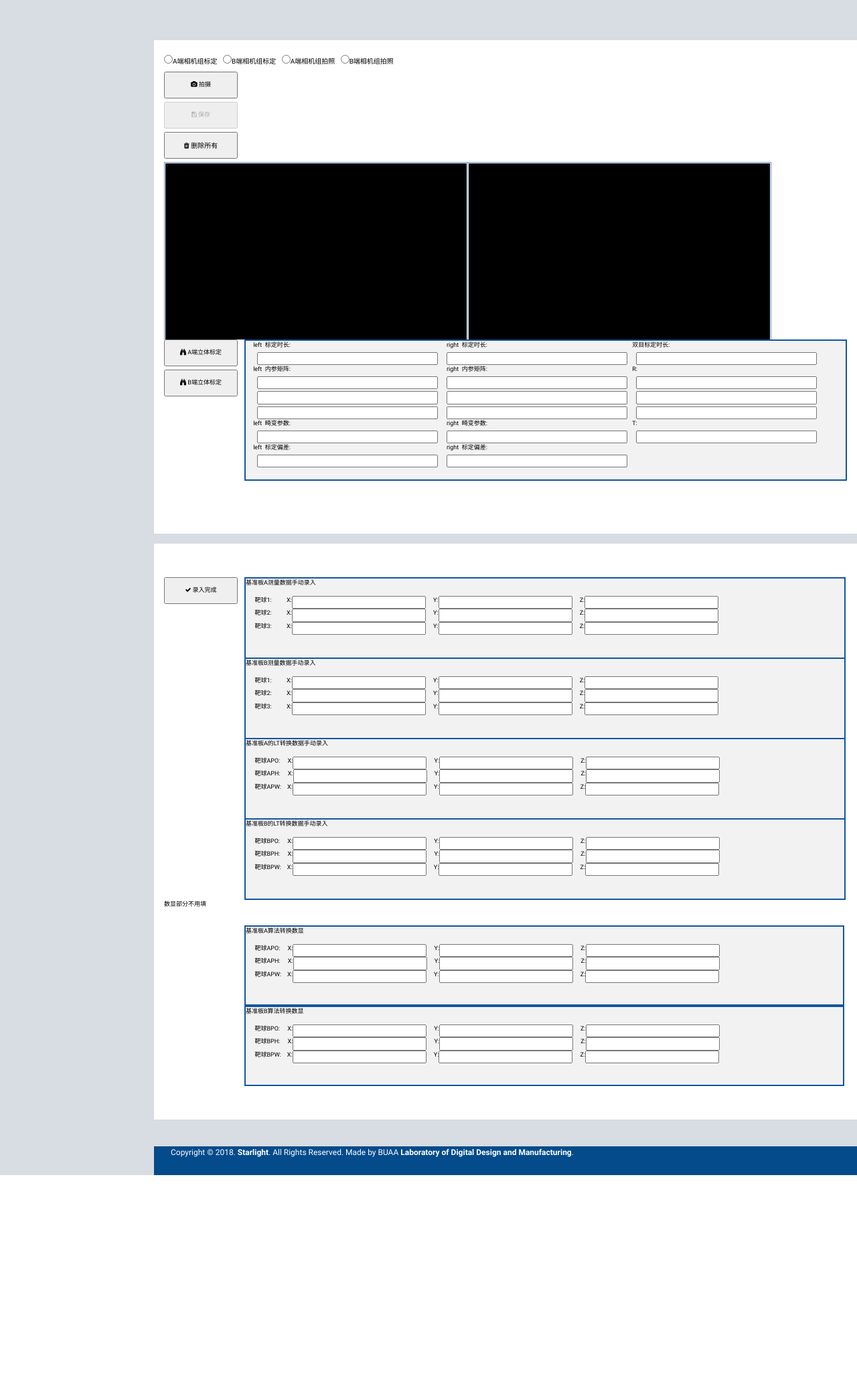
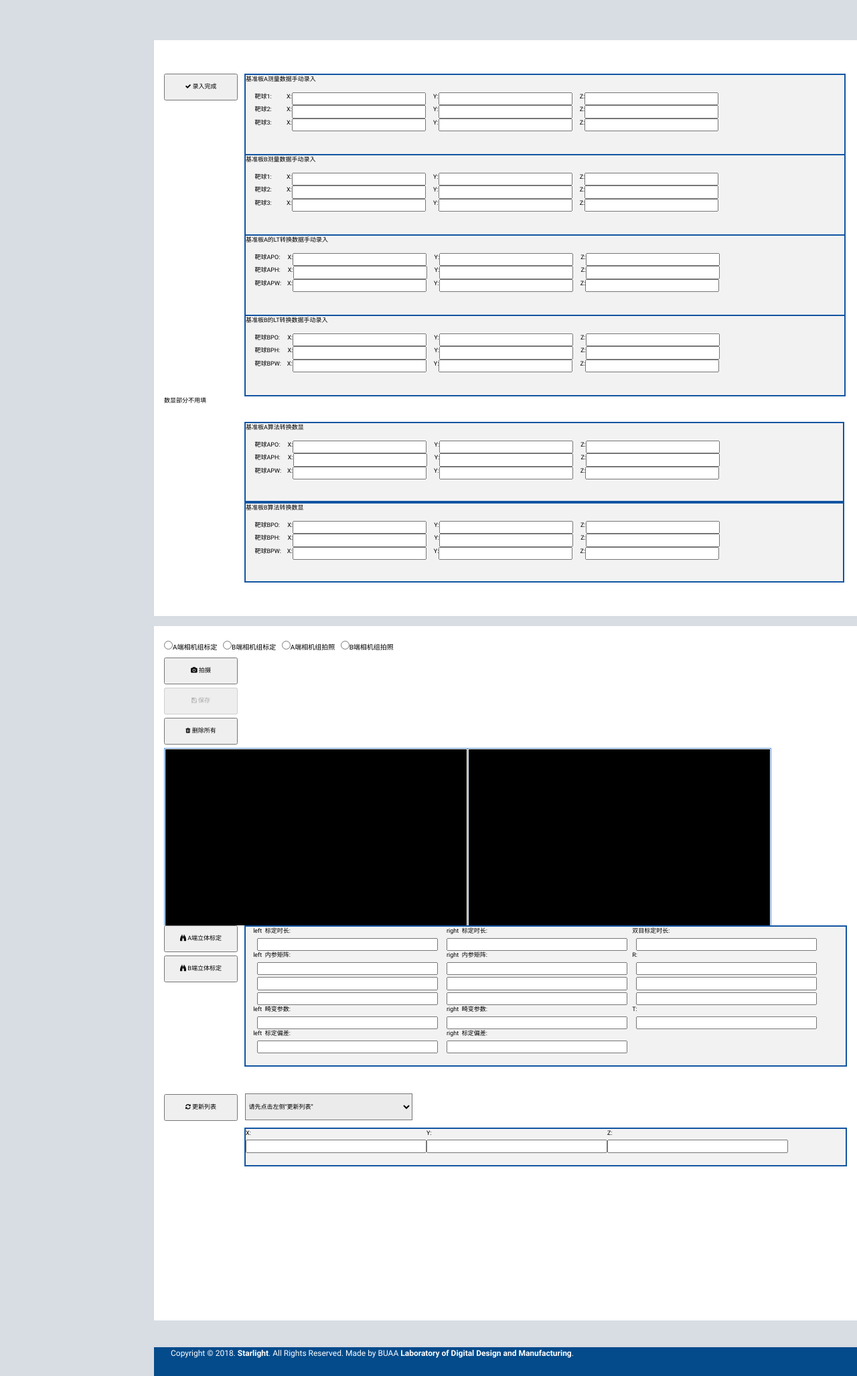
Before and after one commit to bblueSky/data_collect, a Flask app: page /cameraCalibration/ in a window 1280 px wide. Shown: the whole page at 67% size. Before the commit the page ends 1755 px from the top, so only its background shows below. Run offline with Flask 2, Linux system fonts and the light colour scheme; some libraries are stand-ins or nearby versions.

Commit message:
简单做了一下三维点采集界面

```diff
--- a/data_collect/templates/camera_calibration/camera_calibration.html
+++ b/data_collect/templates/camera_calibration/camera_calibration.html
@@ -4,7 +4,7 @@
 <head>
     {% block head_meta %}
     <meta charset="UTF-8">
-    {% block  title %}<title>大型细长筒类构件位姿原位测量系统</title>{% endblock %}
+    {% block  title %}<title>测量系统数据采集软件</title>{% endblock %}
     {% endblock %}
     {% block css %}
     <link href="../static/css/test_css.css" rel="stylesheet">
@@ -30,89 +30,6 @@
     <!-- ########## START: MAIN PANEL ########## -->
     {% block main %}
     <div class="sl-mainpanel">
-        <div style="">
-            <div class="container" style="display:flex;flex:1;padding-right:0px;padding-left:0px;background:white">
-                <div class="card container" style="margin-left:0px;width:100%">
-                    <div style="height:20px"></div>
-                    <span>
-                        <input type="radio" name="AorB" id="selectcali_A" value="cali_A"><label style="font-size:10px;color:black">A端相机组标定&nbsp;&nbsp;</label>
-                        <input type="radio" name="AorB" id="selectcali_B" value="cali_B"><label style="font-size:10px;color:black">B端相机组标定&nbsp;&nbsp;</label>
-                        <input type="radio" name="AorB" id="selectA" value="A"><label style="font-size:10px;color:black">A端相机组拍照&nbsp;&nbsp;</label>
-                        <input type="radio" name="AorB" id="selectB" value="B"><label style="font-size:10px;color:black">B端相机组拍照&nbsp;&nbsp;</label>
-                    </span>
-                </div>
-            </div>
-            <div class="container" style="flex:1;padding-right:0px;padding-left:0px">
-                <div class="card container" style="margin-left:0px;height:400px">
-                    <span>
-                    <div style="float:left;width:120px">
-                        <div style="height:45px">
-                            <button style="font-size:9px;width:110px;height:40px" type="button" id="takePhotos" onclick="take_pic()"><i class="fa fa-camera"></i> 拍摄</button><!--这里按钮在拍摄与保存之间切换-->
-                        </div>
-                        <div style="height:45px">
-                            <button style="font-size:9px;width:110px;height:40px" type="button" id="savePic" onclick="save_pic()" disabled="disabled"><i class="fa fa-floppy-o"></i> 保存</button><!--我放弃了5555-->
-                        </div>
-                        <div style="height:45px">
-                            <button style="font-size:10px;width:110px;height:40px" type="button" id="deleteAll" onclick="confirmDelete2()"><i class="fa fa-trash"></i> 删除所有</button>
-                        </div>
-                    </div>
-                    <div style="float:left">
-                      <table border="3" style="border:#5b93d3"><tr>
-                            <td><img name= 'leftcamera' src="/static/picture/nopic.png" alt="Pulpit rock" width="450" height="350" id="left_img"></td>
-                            <td><img name='rightcamera' src="/static/picture/nopic.png" alt="Pulpit rock" width="450" height="350" id="right_img"></td>
-                      </tr></table>
-                    </div>
-                    </span>
-                    <div align="center">
-                        <p align="center" id="numPic" style="font-size:9px;color:black">拍照后点击“保存”即可存入标定图库</p><!--这里更换文本-->
-                    </div>
-                </div>
-            </div>
-            <div class="container" style="flex:1;padding-right:0px;padding-left:0px">
-                <div class="card container" style="margin-left:0px;height:290px">
-                    <span>
-                        <div style="float:left;width:120px">
-                            <div style="height:45px">
-                                <button style="font-size:9px;width:110px;height:40px" type="button" id="A_stereoCalibration" onclick="confirmDelete3()"><i class="fa fa-binoculars"></i> A端立体标定</button>
-                            </div>
-                            <div style="height:45px">
-                                <button style="font-size:9px;width:110px;height:40px" type="button" id="B_stereoCalibration" onclick="confirmDelete4()"><i class="fa fa-binoculars"></i> B端立体标定</button>
-                            </div>
-                        </div>
-                        <div style="border:2px solid #1255a2;background:#f2f2f2;width:900px;float:left">
-                            <div style="display:flex">
-                                <div style="width:300px">
-                                    <p style="font-size:9px;margin:0;color:black">&nbsp;&nbsp;&nbsp;&nbsp;&nbsp;left&nbsp;&nbsp;标定时长:</p>&nbsp;&nbsp;&nbsp;&nbsp;&nbsp;<input type="text" id="ltime" style="font-size:9px;margin-left:0px;width:270px">
-                                    <p style="font-size:9px;margin:0;color:black">&nbsp;&nbsp;&nbsp;&nbsp;&nbsp;left&nbsp;&nbsp;内参矩阵:</p>&nbsp;&nbsp;&nbsp;&nbsp;&nbsp;<input type="text" id="lmtx0" style="font-size:9px;margin-left:0px;width:270px">
-                                    &nbsp;&nbsp;&nbsp;&nbsp;&nbsp;<input type="text" id="lmtx1" style="font-size:9px;margin-left:0px;width:270px">
-                                    &nbsp;&nbsp;&nbsp;&nbsp;&nbsp;<input type="text" id="lmtx2" style="font-size:9px;margin-left:0px;width:270px">
-                                    <p style="font-size:9px;margin:0;color:black">&nbsp;&nbsp;&nbsp;&nbsp;&nbsp;left&nbsp;&nbsp;畸变参数:</p>&nbsp;&nbsp;&nbsp;&nbsp;&nbsp;<input type="text" id="ldist" style="font-size:9px;margin-left:0px;width:270px">
-                                    <p style="font-size:9px;margin:0;color:black">&nbsp;&nbsp;&nbsp;&nbsp;&nbsp;left&nbsp;&nbsp;标定偏差:</p>&nbsp;&nbsp;&nbsp;&nbsp;&nbsp;<input type="text" id="lterror" style="font-size:9px;margin-left:0px;width:270px">
-                                </div>
-                                <div style="width:266px">
-                                    <p style="font-size:9px;margin:0;color:black">right&nbsp;&nbsp;标定时长:</p><input type="text" id="rtime" style="font-size:9px;margin-left:0px;width:270px">
-                                    <p style="font-size:9px;margin:0;color:black">right&nbsp;&nbsp;内参矩阵:</p><input type="text" id="rmtx0" style="font-size:9px;margin-left:0px;width:270px">
-                                    <input type="text" id="rmtx1" style="font-size:9px;margin-left:0px;width:270px">
-                                    <input type="text" id="rmtx2" style="font-size:9px;margin-left:0px;width:270px">
-                                    <p style="font-size:9px;margin:0;color:black">right&nbsp;&nbsp;畸变参数:</p><input type="text" id="rdist" style="font-size:9px;margin-left:0px;width:270px">
-                                    <p style="font-size:9px;margin:0;color:black">right&nbsp;&nbsp;标定偏差:</p><input type="text" id="rterror" style="font-size:9px;margin-left:0px;width:270px">
-                                </div>
-                                <div style="width:300px">
-                                    <p style="font-size:9px;margin:0;color:black">&nbsp;&nbsp;&nbsp;&nbsp;&nbsp;双目标定时长:</p>&nbsp;&nbsp;&nbsp;&nbsp;&nbsp;<input type="text" id="stime" style="font-size:9px;margin-left:0px;width:270px">
-                                    <p style="font-size:9px;margin:0;color:black">&nbsp;&nbsp;&nbsp;&nbsp;&nbsp;R:</p>&nbsp;&nbsp;&nbsp;&nbsp;&nbsp;<input type="text" id="R0" style="font-size:9px;margin-left:0px;width:270px">
-                                    &nbsp;&nbsp;&nbsp;&nbsp;&nbsp;<input type="text" id="R1" style="font-size:9px;margin-left:0px;width:270px">
-                                    &nbsp;&nbsp;&nbsp;&nbsp;&nbsp;<input type="text" id="R2" style="font-size:9px;margin-left:0px;width:270px">
-                                    <p style="font-size:9px;margin:0;color:black">&nbsp;&nbsp;&nbsp;&nbsp;&nbsp;T:</p>&nbsp;&nbsp;&nbsp;&nbsp;&nbsp;<input type="text" id="T" style="font-size:9px;margin-left:0px;width:270px">
-                                </div>
-                            </div>
-                            <div style="height:9px"></div>
-                            <div style="height:9px"></div>
-                        </div>
-                    </span>
-                </div>
-            </div>
-        </div>
-        <div style="height:15px"></div>
         <div style="">
             <div class="container" style="flex:1;padding-right:0px;padding-left:0px">
                 <div class="card container" style="margin-left:0px;width:100%;height:570px">
@@ -251,6 +168,120 @@
                                     <p style="font-size:9px;margin:0;color:black">&nbsp;&nbsp;&nbsp;&nbsp;&nbsp;Z:</p><input type="text" id="BPWZ" style="font-size:9px;margin-left:0px;width:200px">
                                 </div>
                             </div>
+                        </div>
+                    </div>
+                </div>
+            </div>
+        </div>
+        <div style="height:15px"></div>
+        <div style="">
+            <div class="container" style="display:flex;flex:1;padding-right:0px;padding-left:0px;background:white">
+                <div class="card container" style="margin-left:0px;width:100%">
+                    <div style="height:20px"></div>
+                    <span>
+                        <input type="radio" name="AorB" id="selectcali_A" value="cali_A"><label style="font-size:10px;color:black">A端相机组标定&nbsp;&nbsp;</label>
+                        <input type="radio" name="AorB" id="selectcali_B" value="cali_B"><label style="font-size:10px;color:black">B端相机组标定&nbsp;&nbsp;</label>
+                        <input type="radio" name="AorB" id="selectA" value="A"><label style="font-size:10px;color:black">A端相机组拍照&nbsp;&nbsp;</label>
+                        <input type="radio" name="AorB" id="selectB" value="B"><label style="font-size:10px;color:black">B端相机组拍照&nbsp;&nbsp;</label>
+                    </span>
+                </div>
+            </div>
+            <div class="container" style="flex:1;padding-right:0px;padding-left:0px">
+                <div class="card container" style="margin-left:0px;height:400px">
+                    <span>
+                    <div style="float:left;width:120px">
+                        <div style="height:45px">
+                            <button style="font-size:9px;width:110px;height:40px" type="button" id="takePhotos" onclick="take_pic()"><i class="fa fa-camera"></i> 拍摄</button><!--这里按钮在拍摄与保存之间切换-->
+                        </div>
+                        <div style="height:45px">
+                            <button style="font-size:9px;width:110px;height:40px" type="button" id="savePic" onclick="save_pic()" disabled="disabled"><i class="fa fa-floppy-o"></i> 保存</button><!--我放弃了5555-->
+                        </div>
+                        <div style="height:45px">
+                            <button style="font-size:9px;width:110px;height:40px" type="button" id="deleteAll" onclick="confirmDelete2()"><i class="fa fa-trash"></i> 删除所有</button>
+                        </div>
+                    </div>
+                    <div style="float:left">
+                      <table border="3" style="border:#5b93d3"><tr>
+                            <td><img name= 'leftcamera' src="/static/picture/nopic.png" alt="Pulpit rock" width="450" height="350" id="left_img"></td>
+                            <td><img name='rightcamera' src="/static/picture/nopic.png" alt="Pulpit rock" width="450" height="350" id="right_img"></td>
+                      </tr></table>
+                    </div>
+                    </span>
+                    <div align="center">
+                        <p align="center" id="numPic" style="font-size:9px;color:black">拍照后点击“保存”即可存入标定图库</p><!--这里更换文本-->
+                    </div>
+                </div>
+            </div>
+            <div class="container" style="flex:1;padding-right:0px;padding-left:0px">
+                <div class="card container" style="margin-left:0px;height:590px">
+                    <span>
+                        <div style="float:left;width:120px">
+                            <div style="height:45px">
+                                <button style="font-size:9px;width:110px;height:40px" type="button" id="A_stereoCalibration" onclick="confirmDelete3()"><i class="fa fa-binoculars"></i> A端立体标定</button>
+                            </div>
+                            <div style="height:45px">
+                                <button style="font-size:9px;width:110px;height:40px" type="button" id="B_stereoCalibration" onclick="confirmDelete4()"><i class="fa fa-binoculars"></i> B端立体标定</button>
+                            </div>
+                        </div>
+                        <div style="border:2px solid #1255a2;background:#f2f2f2;width:900px;float:left">
+                            <div style="display:flex">
+                                <div style="width:300px">
+                                    <p style="font-size:9px;margin:0;color:black">&nbsp;&nbsp;&nbsp;&nbsp;&nbsp;left&nbsp;&nbsp;标定时长:</p>&nbsp;&nbsp;&nbsp;&nbsp;&nbsp;<input type="text" id="ltime" style="font-size:9px;margin-left:0px;width:270px">
+                                    <p style="font-size:9px;margin:0;color:black">&nbsp;&nbsp;&nbsp;&nbsp;&nbsp;left&nbsp;&nbsp;内参矩阵:</p>&nbsp;&nbsp;&nbsp;&nbsp;&nbsp;<input type="text" id="lmtx0" style="font-size:9px;margin-left:0px;width:270px">
+                                    &nbsp;&nbsp;&nbsp;&nbsp;&nbsp;<input type="text" id="lmtx1" style="font-size:9px;margin-left:0px;width:270px">
+                                    &nbsp;&nbsp;&nbsp;&nbsp;&nbsp;<input type="text" id="lmtx2" style="font-size:9px;margin-left:0px;width:270px">
+                                    <p style="font-size:9px;margin:0;color:black">&nbsp;&nbsp;&nbsp;&nbsp;&nbsp;left&nbsp;&nbsp;畸变参数:</p>&nbsp;&nbsp;&nbsp;&nbsp;&nbsp;<input type="text" id="ldist" style="font-size:9px;margin-left:0px;width:270px">
+                                    <p style="font-size:9px;margin:0;color:black">&nbsp;&nbsp;&nbsp;&nbsp;&nbsp;left&nbsp;&nbsp;标定偏差:</p>&nbsp;&nbsp;&nbsp;&nbsp;&nbsp;<input type="text" id="lterror" style="font-size:9px;margin-left:0px;width:270px">
+                                </div>
+                                <div style="width:266px">
+                                    <p style="font-size:9px;margin:0;color:black">right&nbsp;&nbsp;标定时长:</p><input type="text" id="rtime" style="font-size:9px;margin-left:0px;width:270px">
+                                    <p style="font-size:9px;margin:0;color:black">right&nbsp;&nbsp;内参矩阵:</p><input type="text" id="rmtx0" style="font-size:9px;margin-left:0px;width:270px">
+                                    <input type="text" id="rmtx1" style="font-size:9px;margin-left:0px;width:270px">
+                                    <input type="text" id="rmtx2" style="font-size:9px;margin-left:0px;width:270px">
+                                    <p style="font-size:9px;margin:0;color:black">right&nbsp;&nbsp;畸变参数:</p><input type="text" id="rdist" style="font-size:9px;margin-left:0px;width:270px">
+                                    <p style="font-size:9px;margin:0;color:black">right&nbsp;&nbsp;标定偏差:</p><input type="text" id="rterror" style="font-size:9px;margin-left:0px;width:270px">
+                                </div>
+                                <div style="width:300px">
+                                    <p style="font-size:9px;margin:0;color:black">&nbsp;&nbsp;&nbsp;&nbsp;&nbsp;双目标定时长:</p>&nbsp;&nbsp;&nbsp;&nbsp;&nbsp;<input type="text" id="stime" style="font-size:9px;margin-left:0px;width:270px">
+                                    <p style="font-size:9px;margin:0;color:black">&nbsp;&nbsp;&nbsp;&nbsp;&nbsp;R:</p>&nbsp;&nbsp;&nbsp;&nbsp;&nbsp;<input type="text" id="R0" style="font-size:9px;margin-left:0px;width:270px">
+                                    &nbsp;&nbsp;&nbsp;&nbsp;&nbsp;<input type="text" id="R1" style="font-size:9px;margin-left:0px;width:270px">
+                                    &nbsp;&nbsp;&nbsp;&nbsp;&nbsp;<input type="text" id="R2" style="font-size:9px;margin-left:0px;width:270px">
+                                    <p style="font-size:9px;margin:0;color:black">&nbsp;&nbsp;&nbsp;&nbsp;&nbsp;T:</p>&nbsp;&nbsp;&nbsp;&nbsp;&nbsp;<input type="text" id="T" style="font-size:9px;margin-left:0px;width:270px">
+                                </div>
+                            </div>
+                            <div style="height:9px"></div>
+                            <div style="height:9px"></div>
+                        </div>
+                    </span>
+                    <div style="height:40px"></div>
+                    <div>
+                        <span>
+                            <button type="button" id="updateList" style="font-size:9px;width:110px;height:40px" onclick="updateList1()"><i class="fa fa-refresh"></i> 更新列表</button>
+                            <label style="font-size:9px">&nbsp;&nbsp;</label>
+                            <select id="selectType" style="font-size:9px;background:rgba(0,0,0,0.08);width:250px;height:40px" onchange="selectType()">
+                                <option value ="0">请先点击左侧“更新列表”</option>
+                            </select>
+                        </span>
+                    </div>
+                    <div style="height:10px"></div>
+                    <div style="display:flex">
+                        <div style="width:120px"></div>
+                        <div style="border:2px solid #1255a2;background:#f2f2f2;width:900px">
+                            <div style="">
+                                <div style="width:300px;display:flex">
+                                    <div>
+                                        <p style="font-size:9px;margin:0;color:black">X:</p><input type="text" id="HoleX" style="font-size:9px;margin-left:0px;width:270px">
+                                    </div>
+                                    <div>
+                                        <p style="font-size:9px;margin:0;color:black">Y:</p><input type="text" id="HoleY" style="font-size:9px;margin-left:0px;width:270px">
+                                    </div>
+                                    <div>
+                                        <p style="font-size:9px;margin:0;color:black">Z:</p><input type="text" id="HoleZ" style="font-size:9px;margin-left:0px;width:270px">
+                                    </div>
+                                </div>
+                            </div>
+                            <div style="height:9px"></div>
+                            <div style="height:9px"></div>
                         </div>
                     </div>
                 </div>
```
